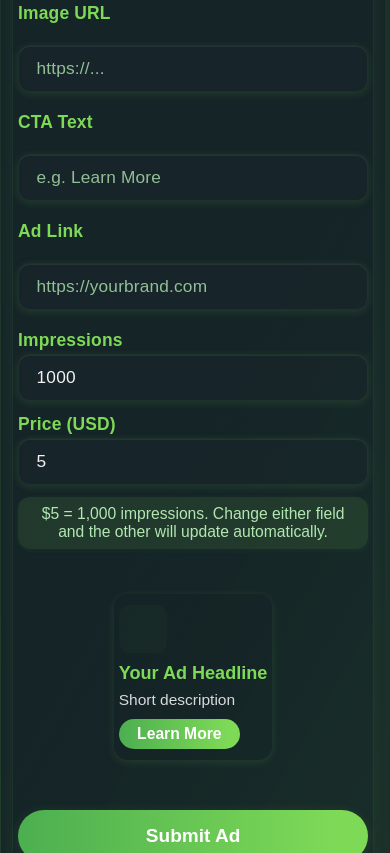
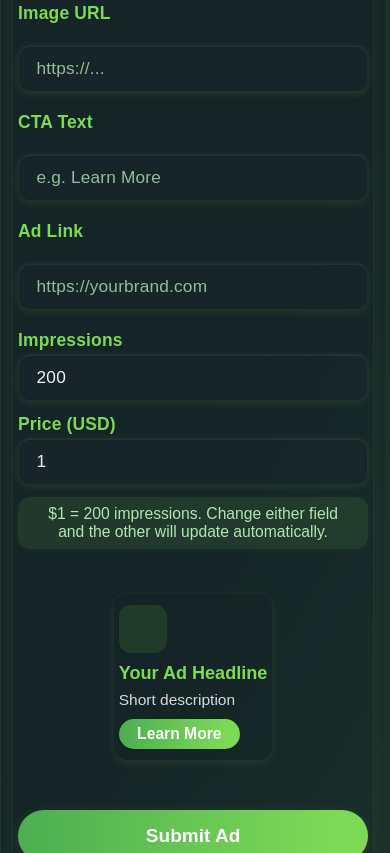
Before and after one commit to nishant-iitg/TabForest, a browser extension: page website/ad-submit.html in a window 390 px wide. Shown: the part 545-1398 px from the top of the page. Drawn offline with Linux system fonts and the light colour scheme.

Commit message:
Website Modified with Ads Submitter Clean

```diff
--- a/website/ad-submit.html
+++ b/website/ad-submit.html
@@ -36,14 +36,14 @@
         <div class="ad-pricing-fields">
           <div>
             <label for="ad-impressions">Impressions</label>
-            <input type="number" id="ad-impressions" name="impressions" min="1000" step="1000" value="1000" required />
+            <input type="number" id="ad-impressions" name="impressions" min="200" step="200" value="200" required />
           </div>
           <div>
             <label for="ad-price">Price (USD)</label>
-            <input type="number" id="ad-price" name="price" min="5" step="5" value="5" required />
+            <input type="number" id="ad-price" name="price" min="1" step="1" value="1" required />
           </div>
         </div>
-        <div class="ad-pricing-note">$5 = 1,000 impressions. Change either field and the other will update automatically.</div>
+        <div class="ad-pricing-note">$1 = 200 impressions. Change either field and the other will update automatically.</div>
 
         <div class="ad-preview-box" id="ad-preview-box">
           <div class="ad-preview-image" id="ad-preview-image"></div>
--- /dev/null
+++ b/website/ad-submit.js
@@ -0,0 +1,82 @@
+// Auto-sync Impressions & Price fields and update ad preview
+
+document.addEventListener('DOMContentLoaded', function() {
+  const impressionsInput = document.getElementById('ad-impressions');
+  const priceInput = document.getElementById('ad-price');
+  const minImpressions = 200;
+  const minPrice = 1;
+  const impressionsStep = 200;
+  const priceStep = 1;
+
+  // Prevent infinite loop
+  let updating = false;
+
+  // Impressions -> Price
+  impressionsInput.addEventListener('input', function() {
+    if (updating) return;
+    updating = true;
+    let impressions = parseInt(impressionsInput.value, 10) || minImpressions;
+    if (impressions < minImpressions) impressions = minImpressions;
+    impressions = Math.round(impressions / impressionsStep) * impressionsStep;
+    impressionsInput.value = impressions;
+    let price = Math.ceil((impressions / 200) * 1 / priceStep) * priceStep;
+    if (price < minPrice) price = minPrice;
+    priceInput.value = price;
+    updating = false;
+  });
+
+  // Price -> Impressions
+  priceInput.addEventListener('input', function() {
+    if (updating) return;
+    updating = true;
+    let price = parseInt(priceInput.value, 10) || minPrice;
+    if (price < minPrice) price = minPrice;
+    price = Math.round(price / priceStep) * priceStep;
+    priceInput.value = price;
+    let impressions = Math.ceil((price / 1) * 200 / impressionsStep) * impressionsStep;
+    if (impressions < minImpressions) impressions = minImpressions;
+    impressionsInput.value = impressions;
+    updating = false;
+  });
+
+  // Live Ad Preview
+  const headlineInput = document.getElementById('ad-headline');
+  const descInput = document.getElementById('ad-desc');
+  const imgInput = document.getElementById('ad-img-url');
+  const ctaInput = document.getElementById('ad-cta');
+  const linkInput = document.getElementById('ad-link');
+
+  const previewHeadline = document.getElementById('ad-preview-headline');
+  const previewDesc = document.getElementById('ad-preview-desc');
+  const previewImage = document.getElementById('ad-preview-image');
+  const previewCTA = document.getElementById('ad-preview-cta');
+
+  function updatePreview() {
+    previewHeadline.textContent = headlineInput.value || 'Your Ad Headline';
+    previewDesc.textContent = descInput.value || 'Short description';
+    previewCTA.textContent = ctaInput.value || 'Learn More';
+    previewCTA.href = linkInput.value || '#';
+    if (imgInput.value) {
+      previewImage.style.backgroundImage = `url('${imgInput.value}')`;
+      previewImage.style.backgroundSize = 'cover';
+      previewImage.style.backgroundPosition = 'center';
+      previewImage.style.borderRadius = '12px';
+      previewImage.style.width = '48px';
+      previewImage.style.height = '48px';
+    } else {
+      previewImage.style.backgroundImage = '';
+      previewImage.style.background = 'rgba(126,217,87,0.12)';
+      previewImage.style.width = '48px';
+      previewImage.style.height = '48px';
+      previewImage.style.borderRadius = '12px';
+    }
+  }
+
+  headlineInput.addEventListener('input', updatePreview);
+  descInput.addEventListener('input', updatePreview);
+  imgInput.addEventListener('input', updatePreview);
+  ctaInput.addEventListener('input', updatePreview);
+  linkInput.addEventListener('input', updatePreview);
+
+  updatePreview(); // Initial preview
+});
--- a/website/styles.css
+++ b/website/styles.css
@@ -647,12 +647,34 @@ footer {
     display: flex;
     gap: 1.2rem;
     margin-bottom: 0.2rem;
+    width: 100%;
+    box-sizing: border-box;
 }
 .ad-pricing-fields > div {
-    flex: 1;
+    flex: 1 1 0;
     display: flex;
     flex-direction: column;
+    min-width: 0;
+    box-sizing: border-box;
 }
+#ad-submit-form input[type="number"] {
+    width: 100%;
+    min-width: 0;
+    box-sizing: border-box;
+}
+@media (max-width: 700px) {
+    .ad-pricing-fields {
+        flex-direction: column;
+        gap: 0.6rem;
+    }
+    .ad-pricing-fields > div {
+        width: 100%;
+    }
+    #ad-submit-form input[type="number"] {
+        width: 100%;
+    }
+}
+
 #ad-submit-form button.cta-btn {
     margin-top: 1.2rem;
     font-size: 1.19rem;
```
